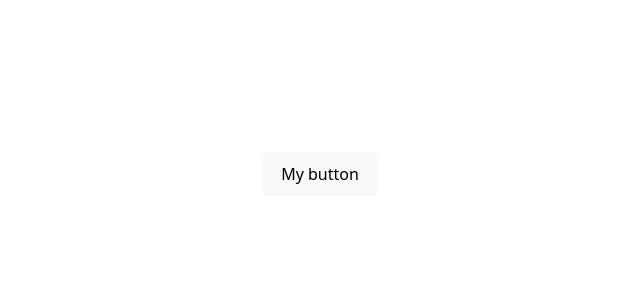
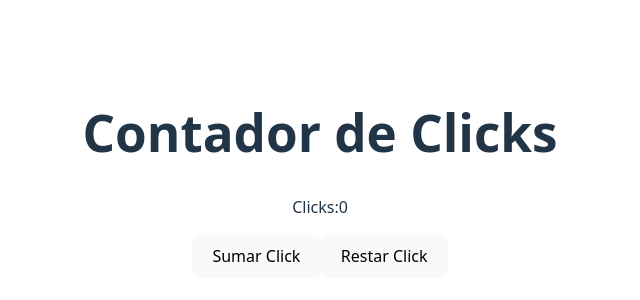
Before and after one commit to PaulaKDev/my-project, a React (Vite) app: page / in a window 1280 px wide. Shown: the part 226-526 px from the top of the page, without its empty margins (320-960 px from the left). Built offline with nearby package versions, Linux system fonts and the light colour scheme.

Commit message:
Contador Clicks v.1

```diff
--- a/src/App.jsx
+++ b/src/App.jsx
@@ -1,13 +1,16 @@
 import './App.css'
 import MyButton from './components/MyButton.jsx'
+import ContadorClase from "./components/ContadorClase.jsx";
+
+
 
 function App() {
 
   return (
     <>
-      <MyButton texto='My button' />
+      <ContadorClase texto='Contador de Clicks' />
     </>
-  )
+  );
 }
 
 export default App
--- /dev/null
+++ b/src/components/ContadorClase.jsx
@@ -0,0 +1,33 @@
+import React , {Component} from "react";
+
+class ContadorClase extends Component {
+    constructor(props) {
+        super(props);
+        this.state = {
+            count: 0
+        };
+    }
+
+    incrementar = () => {
+        this.setState((prevState) => ({count: prevState.count + 1}));
+    };
+    decrementar = () => {
+        this.setState((prevState) => ({count: prevState.count - 1}));
+    };
+
+    render( ) {
+
+        const {count} = this.state;
+        const {texto} = this.props;
+
+        return (
+            <div>
+                <h1>{texto}</h1>
+                <p>Clicks:{count}</p>
+                <button onClick={this.incrementar}>Sumar Click</button>
+                <button onClick={this.decrementar}>Restar Click</button>
+            </div>
+        );
+    }
+}
+export default ContadorClase;
```
